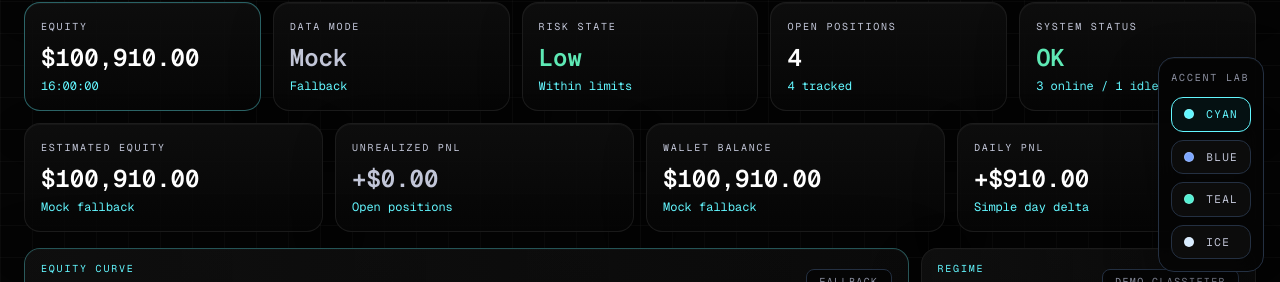
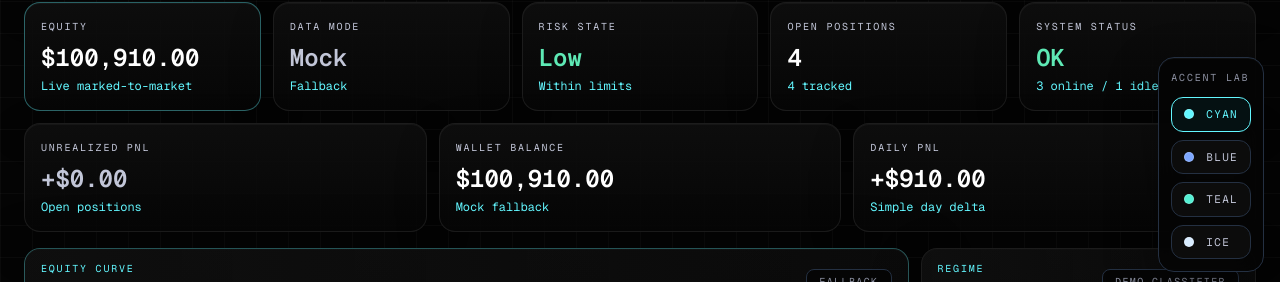
Before and after one commit to tomasgastaldi9-bit/landing-quant-page, a Next.js app: page /dashboard in a window 1280 px wide. Shown: the part 512-794 px from the top of the page. Built offline with nearby package versions, Linux system fonts and the light colour scheme; no server answers.

Commit message:
fix(dashboard): simplify equity telemetry hierarchy

```diff
--- a/components/dashboard/dashboard-shell.tsx
+++ b/components/dashboard/dashboard-shell.tsx
@@ -129,12 +129,6 @@ export function DashboardShell({
 }) {
   const equityMetrics = [
     {
-      label: "Estimated Equity",
-      value: formatCurrency(equitySnapshot.currentEquity),
-      detail:
-        equitySnapshot.source === "live-csv" ? "Wallet + unrealized PnL" : "Mock fallback",
-    },
-    {
       label: "Unrealized PnL",
       value: formatSignedCurrency(equitySnapshot.unrealizedPnl ?? null),
       detail:
@@ -253,7 +247,7 @@ export function DashboardShell({
           <MetricTile
             label="Equity"
             value={formatCurrency(equitySnapshot.currentEquity)}
-            detail={formatTime(equitySnapshot.lastUpdate)}
+            detail="Live marked-to-market"
             emphasis
             compact
           />
@@ -286,7 +280,7 @@ export function DashboardShell({
           />
         </section>
 
-        <section className="mt-3 grid grid-cols-1 gap-3 sm:grid-cols-2 xl:grid-cols-4">
+        <section className="mt-3 grid grid-cols-1 gap-3 sm:grid-cols-2 xl:grid-cols-3">
           {equityMetrics.map((metric) => (
             <MetricTile key={metric.label} {...metric} compact />
           ))}
```
